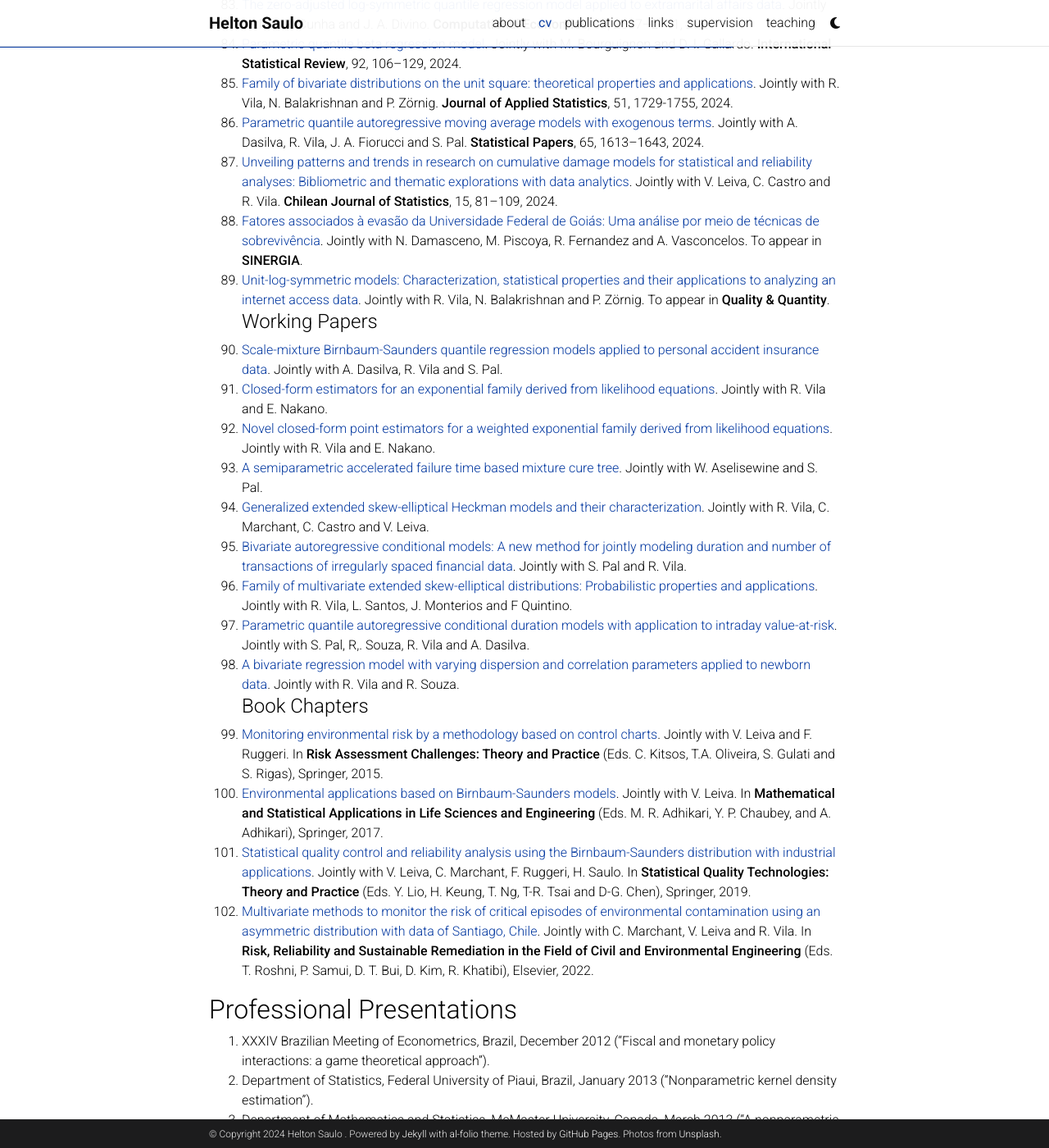
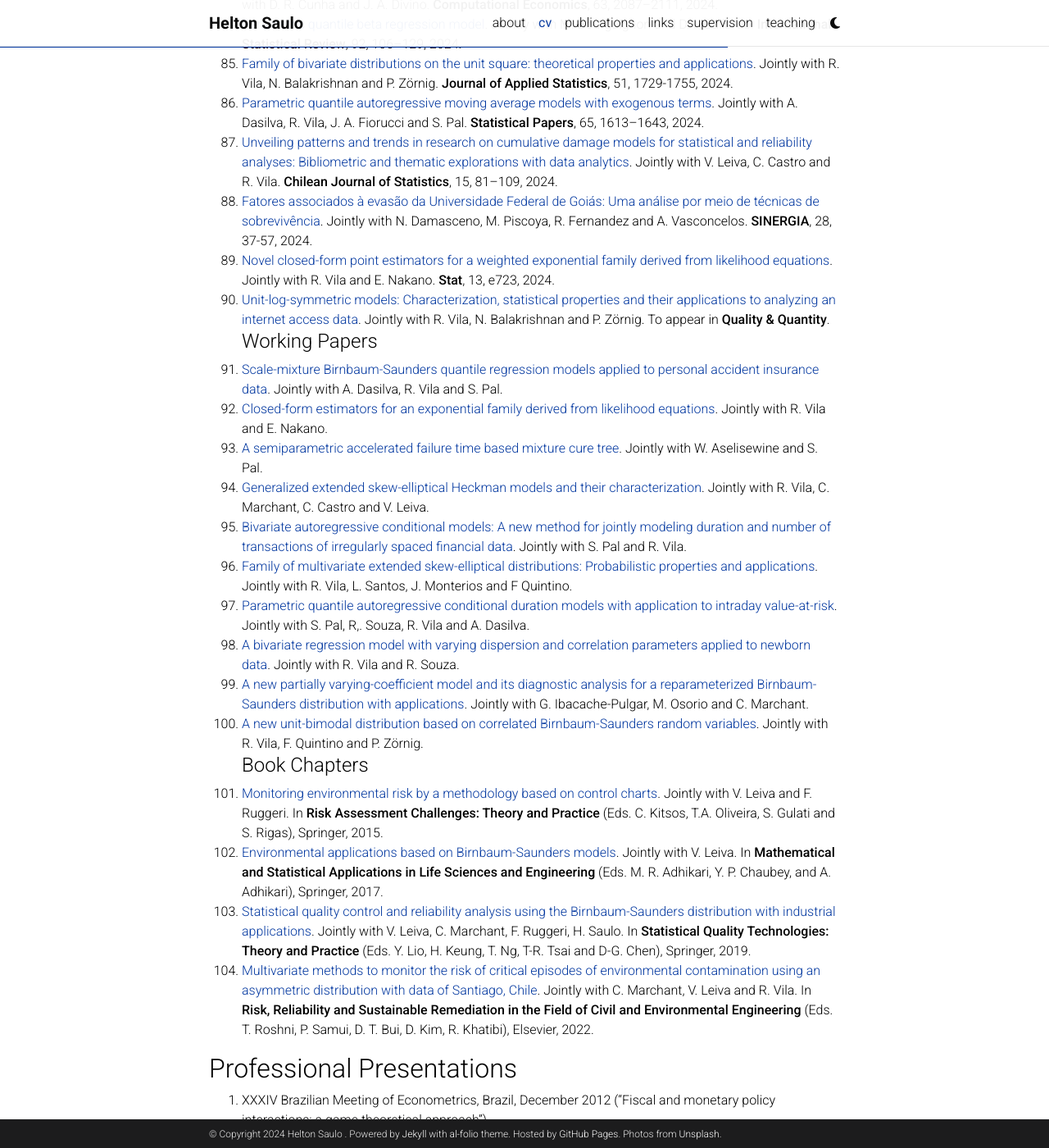
Before and after one commit to heltonsaulo/heltonsaulo.github.io, a Jekyll site: the page built from _pages/cv.md, in a window 1280 px wide and 1400 px high, scrolled down 7925 px. Shown: the whole window at 82% size. Built offline with Jekyll 4.4.1, drawn with Linux system fonts in a browser that asks for light colours; comment, search, counter and statistics services are not loaded; a style sheet for code colours, icons or effects is not loaded; some of the changed text lies outside the part shown.

Commit message:
Update cv.md

```diff
--- a/_pages/cv.md
+++ b/_pages/cv.md
@@ -198,24 +197,25 @@
   86.  [Parametric quantile autoregressive moving average models with exogenous terms](https://doi.org/10.1007/s00362-023-01459-4). Jointly with A. Dasilva, R. Vila, J. A. Fiorucci and S. Pal. **Statistical Papers**, 65, 1613–1643, 2024.
   87.  [Unveiling patterns and trends in research on cumulative damage models for statistical and reliability analyses: Bibliometric and thematic
 explorations with data analytics](https://soche.cl/chjs/issues.html#vol15-number1-2024). Jointly with V. Leiva, C. Castro and R. Vila. **Chilean Journal of Statistics**, 15, 81–109, 2024.
-  88.  [Fatores associados à evasão da Universidade Federal de Goiás: Uma análise por meio de técnicas de sobrevivência](https://periodicos.furg.br/sinergia). Jointly with N. Damasceno, M. Piscoya, R. Fernandez and A. Vasconcelos. To appear in **SINERGIA**.
-  89.  [Unit-log-symmetric models: Characterization, statistical properties and their applications to analyzing an internet access data](https://arxiv.org/abs/2211.14427). Jointly with R. Vila, N. Balakrishnan and P. Zörnig. To appear in **Quality & Quantity**.
+  88.  [Fatores associados à evasão da Universidade Federal de Goiás: Uma análise por meio de técnicas de sobrevivência](https://doi.org/10.17648/2236-7608-v28n1-15477). Jointly with N. Damasceno, M. Piscoya, R. Fernandez and A. Vasconcelos. **SINERGIA**, 28, 37-57, 2024.
+  89.  [Novel closed-form point estimators for a weighted exponential family derived from likelihood equations](https://doi.org/10.1002/sta4.723). Jointly with R. Vila and E. Nakano. **Stat**, 13, e723, 2024.
+  90.  [Unit-log-symmetric models: Characterization, statistical properties and their applications to analyzing an internet access data](https://doi.org/10.1007/s11135-024-01879-w). Jointly with R. Vila, N. Balakrishnan and P. Zörnig. To appear in **Quality & Quantity**.
 #### Working Papers
-  90.  [Scale-mixture Birnbaum-Saunders quantile regression models applied to personal accident insurance data](https://arxiv.org/abs/2107.10365). Jointly with A. Dasilva, R. Vila and S. Pal.
-  91.  [Closed-form estimators for an exponential family derived from likelihood equations](https://arxiv.org/abs/2405.14509). Jointly with R. Vila and E. Nakano.
-  92.  [Novel closed-form point estimators for a weighted exponential family derived from likelihood equations](https://arxiv.org/abs/2405.16192). Jointly with R. Vila and E. Nakano.
+  91.  [Scale-mixture Birnbaum-Saunders quantile regression models applied to personal accident insurance data](https://arxiv.org/abs/2107.10365). Jointly with A. Dasilva, R. Vila and S. Pal.
+  92.  [Closed-form estimators for an exponential family derived from likelihood equations](https://arxiv.org/abs/2405.14509). Jointly with R. Vila and E. Nakano.
   93.  [A semiparametric accelerated failure time based mixture cure tree](https://). Jointly with W. Aselisewine and S. Pal.
   94.  [Generalized extended skew-elliptical Heckman models and their characterization](https://). Jointly with R. Vila, C. Marchant, C. Castro and V. Leiva.
   95.  [Bivariate autoregressive conditional models: A new method for jointly modeling duration and number of transactions of irregularly spaced financial data](https://). Jointly with S. Pal and R. Vila.
   96.  [Family of multivariate extended skew-elliptical distributions: Probabilistic properties and applications](https://). Jointly with R. Vila, L. Santos, J. Monterios and F Quintino.
   97.  [Parametric quantile autoregressive conditional duration models with application to intraday value-at-risk](https://arxiv.org/abs/2308.15571v1). Jointly with S. Pal, R,. Souza, R. Vila and A. Dasilva.
   98.  [A bivariate regression model with varying dispersion and correlation parameters applied to newborn data](https://). Jointly with R. Vila and R. Souza.
+  99.  [A new partially varying-coefficient model and its diagnostic analysis for a reparameterized Birnbaum-Saunders distribution with applications](https://). Jointly with G. Ibacache-Pulgar, M. Osorio and C. Marchant.
+  100.  [A new unit-bimodal distribution based on correlated Birnbaum-Saunders random variables](https://www.arxiv.org/abs/2408.00100). Jointly with R. Vila, F. Quintino and P. Zörnig.
 #### Book Chapters
-  99.  [Monitoring environmental risk by a methodology based on control charts](https://link.springer.com/chapter/10.1007/978-3-319-18029-8_14). Jointly with V. Leiva and F. Ruggeri. In **Risk Assessment Challenges: Theory and Practice** (Eds. C. Kitsos, T.A. Oliveira, S. Gulati and S. Rigas), Springer, 2015.
- 100.  [Environmental applications based on Birnbaum-Saunders models](https://link.springer.com/chapter/10.1007/978-981-10-5370-2_14). Jointly with V. Leiva. In **Mathematical and Statistical Applications in Life Sciences and Engineering** (Eds. M. R. Adhikari,  Y. P. Chaubey,  and A. Adhikari), Springer, 2017.
- 101.  [Statistical quality control and reliability analysis using the Birnbaum-Saunders distribution with industrial applications](https://link.springer.com/chapter/10.1007/978-3-030-20709-0_2). Jointly with V. Leiva, C. Marchant, F. Ruggeri, H. Saulo. In **Statistical Quality Technologies: Theory and Practice** (Eds. Y. Lio, H. Keung, T. Ng, T-R. Tsai and D-G. Chen), Springer, 2019.
- 102.  [Multivariate methods to monitor the risk of critical episodes of environmental contamination using an asymmetric distribution with data of Santiago, Chile](https://doi.org/10.1016/B978-0-323-85698-0.00024-1). Jointly with C. Marchant, V. Leiva and R. Vila. In **Risk, Reliability and Sustainable Remediation in the Field of Civil and Environmental Engineering** (Eds. T. Roshni, P. Samui, D. T. Bui, D. Kim, R. Khatibi), Elsevier, 2022.
-
+ 101.  [Monitoring environmental risk by a methodology based on control charts](https://link.springer.com/chapter/10.1007/978-3-319-18029-8_14). Jointly with V. Leiva and F. Ruggeri. In **Risk Assessment Challenges: Theory and Practice** (Eds. C. Kitsos, T.A. Oliveira, S. Gulati and S. Rigas), Springer, 2015.
+ 102.  [Environmental applications based on Birnbaum-Saunders models](https://link.springer.com/chapter/10.1007/978-981-10-5370-2_14). Jointly with V. Leiva. In **Mathematical and Statistical Applications in Life Sciences and Engineering** (Eds. M. R. Adhikari,  Y. P. Chaubey,  and A. Adhikari), Springer, 2017.
+ 103.  [Statistical quality control and reliability analysis using the Birnbaum-Saunders distribution with industrial applications](https://link.springer.com/chapter/10.1007/978-3-030-20709-0_2). Jointly with V. Leiva, C. Marchant, F. Ruggeri, H. Saulo. In **Statistical Quality Technologies: Theory and Practice** (Eds. Y. Lio, H. Keung, T. Ng, T-R. Tsai and D-G. Chen), Springer, 2019.
+ 104.  [Multivariate methods to monitor the risk of critical episodes of environmental contamination using an asymmetric distribution with data of Santiago, Chile](https://doi.org/10.1016/B978-0-323-85698-0.00024-1). Jointly with C. Marchant, V. Leiva and R. Vila. In **Risk, Reliability and Sustainable Remediation in the Field of Civil and Environmental Engineering** (Eds. T. Roshni, P. Samui, D. T. Bui, D. Kim, R. Khatibi), Elsevier, 2022.
 
 
 
```
Also changed, not shown: other parts of _pages/cv.md (+0 -1 lines).
